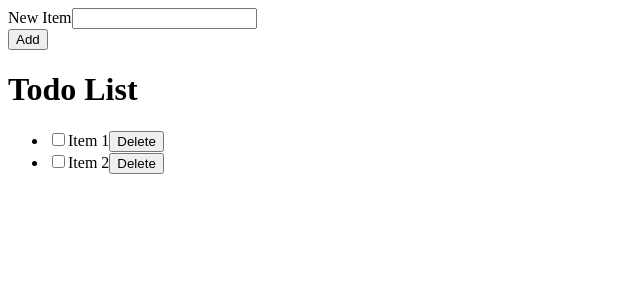
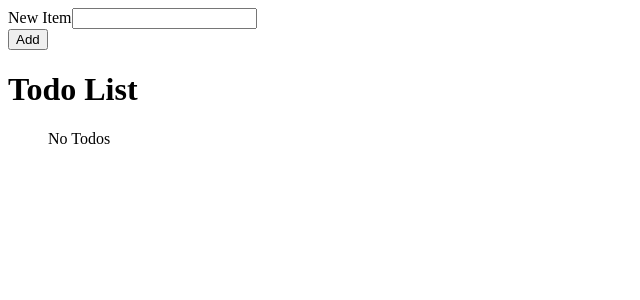
Before and after one commit to menarf23/Todo-List-no2, a React (Vite) app: page / in a window 1280 px wide. Shown: the top 300 px of the page, without its empty margins (0-640 px from the left). Built offline with nearby package versions, Linux system fonts and the light colour scheme.

Commit message:
Added Todos list, deleteTodos, toggleTodos etc.

```diff
--- a/src/App.jsx
+++ b/src/App.jsx
@@ -2,11 +2,40 @@ import { useState } from "react"
 
 export default function App() {
   const [newItem, setNewItem] = useState("")
+  const [todos, setTodos] = useState([])
 
+  function handleSubmit(event) {
+    event.preventDefault()
+
+    setTodos(currentTodos => {
+      return [...currentTodos, { id: crypto.randomUUID(), title: newItem, isItCompleted: false }]
+    })
+
+    setNewItem("")
+  }
+
+  function toggleTodo(itemID, isItCompleted) {
+    setTodos(currentTodos => {
+      return currentTodos.map(todo => {
+        if (todo.id === itemID) {
+          return { ...todo, isItCompleted }
+        }
+
+        return todo
+      })
+    })
+  }
+
+  function deleteTodo(id) {
+    setTodos(currentTodos => {
+      return currentTodos.filter(todo => todo.id !== id)
+    })
+
+  }
 
   return (
     <>
-    <form className="new-item-form" >
+    <form onSubmit={handleSubmit} className="new-item-form" >
       <div className="form-row">
         <label htmlFor="item">New Item</label>
         <input
@@ -20,20 +49,19 @@ export default function App() {
     </form>
     <h1 className="header">Todo List</h1>
     <ul className="list">
-      <li>
-        <label>
-          <input type="checkbox" />
-          Item 1
-        </label>
-        <button className="btn btn-danger">Delete</button>
-      </li>
-      <li>
-        <label>
-          <input type="checkbox" />
-          Item 2
-        </label>
-        <button className="btn btn-danger">Delete</button>
-      </li>
+      {todos.length === 0 && "No Todos"}
+      {todos.map(todo => {
+        return (
+          <li key={todo.id}>
+            <label>
+              <input type="checkbox" checked={todo.isItCompleted} onChange={event => toggleTodo(todo.id, event.target.checked)} />
+              {todo.title}
+            </label>
+            <button onClick={() => deleteTodo(todo.id)} className="btn btn-danger">Delete</button>
+          </li>
+        )
+      })}
+
     </ul>
     </>
   )
```
